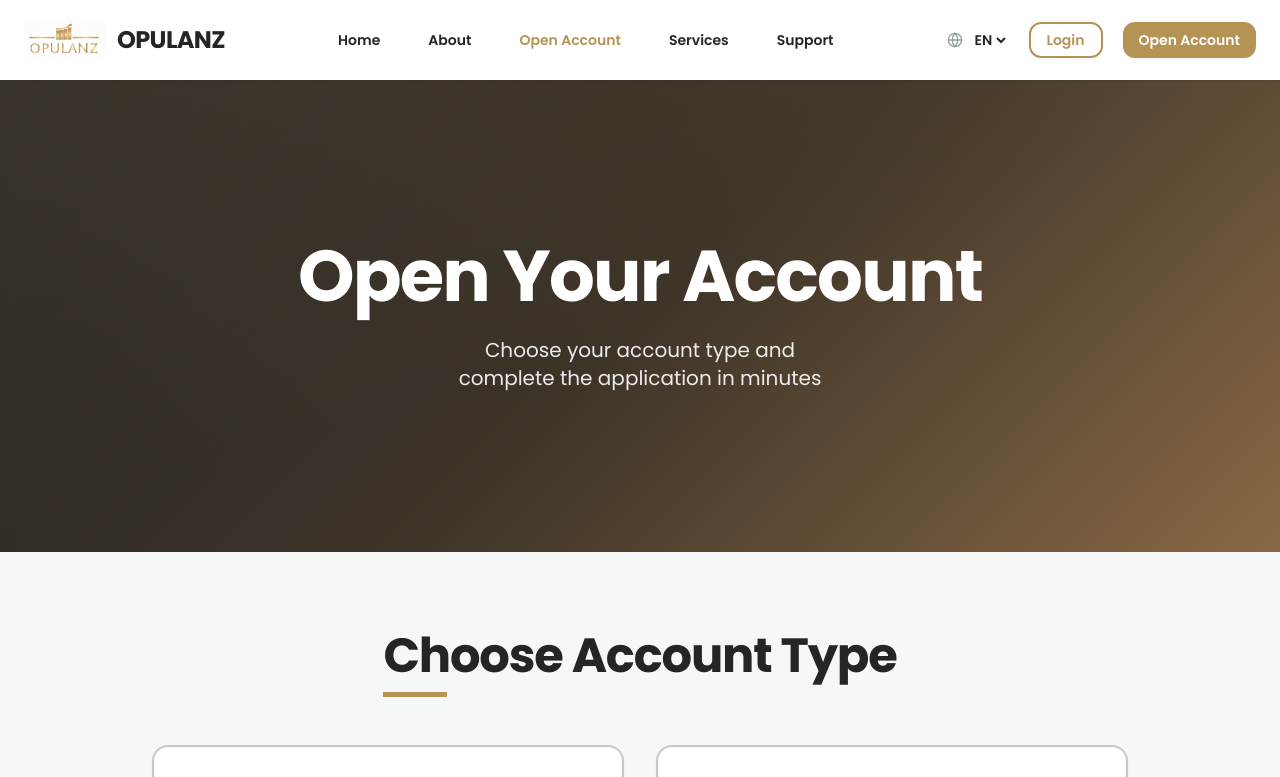
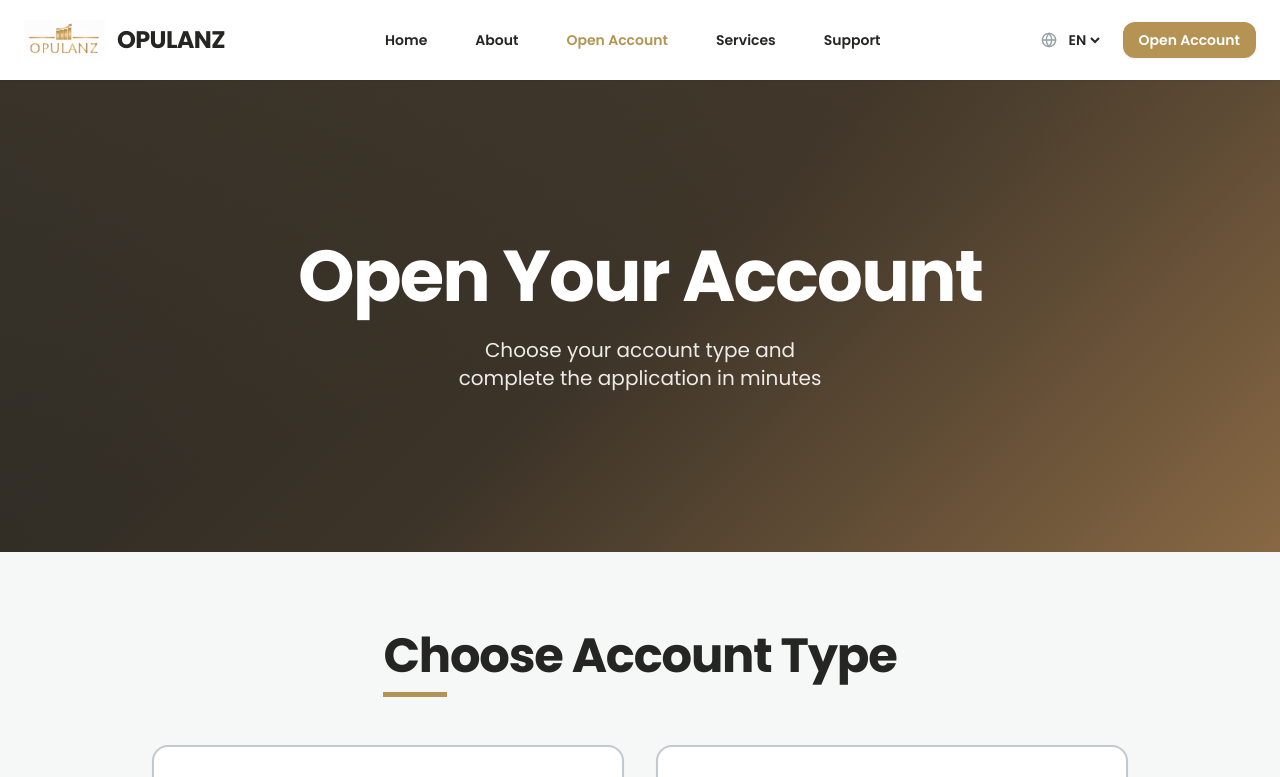
Before and after one commit to TAJKING10/opulanzbanking, a Next.js app: page /en/open-account in a window 1280 px wide. Shown: the top 777 px of the page. Built offline with nearby package versions, Linux system fonts and the light colour scheme.

Commit message:
Login page removed

```diff
--- a/components/header.tsx
+++ b/components/header.tsx
@@ -100,16 +100,6 @@ export function Header({ locale }: HeaderProps) {
             </select>
           </div>
 
-          {/* Login Button */}
-          <Button
-            asChild
-            variant="outline"
-            size="sm"
-            className="hidden sm:inline-flex transition-all duration-200 hover:scale-105 hover:border-brand-gold"
-          >
-            <Link href={`/${locale}/login`}>Login</Link>
-          </Button>
-
           {/* Open Account Button */}
           <Button
             asChild
@@ -164,9 +154,6 @@ export function Header({ locale }: HeaderProps) {
               </select>
             </div>
             <div className="space-y-2 pt-4">
-              <Button asChild variant="outline" className="w-full">
-                <Link href={`/${locale}/login`}>Login</Link>
-              </Button>
               <div className="space-y-2">
                 <p className="px-4 text-xs font-semibold text-brand-grayMed uppercase tracking-wide">Open Account</p>
                 <Button asChild variant="primary" className="w-full">
```
